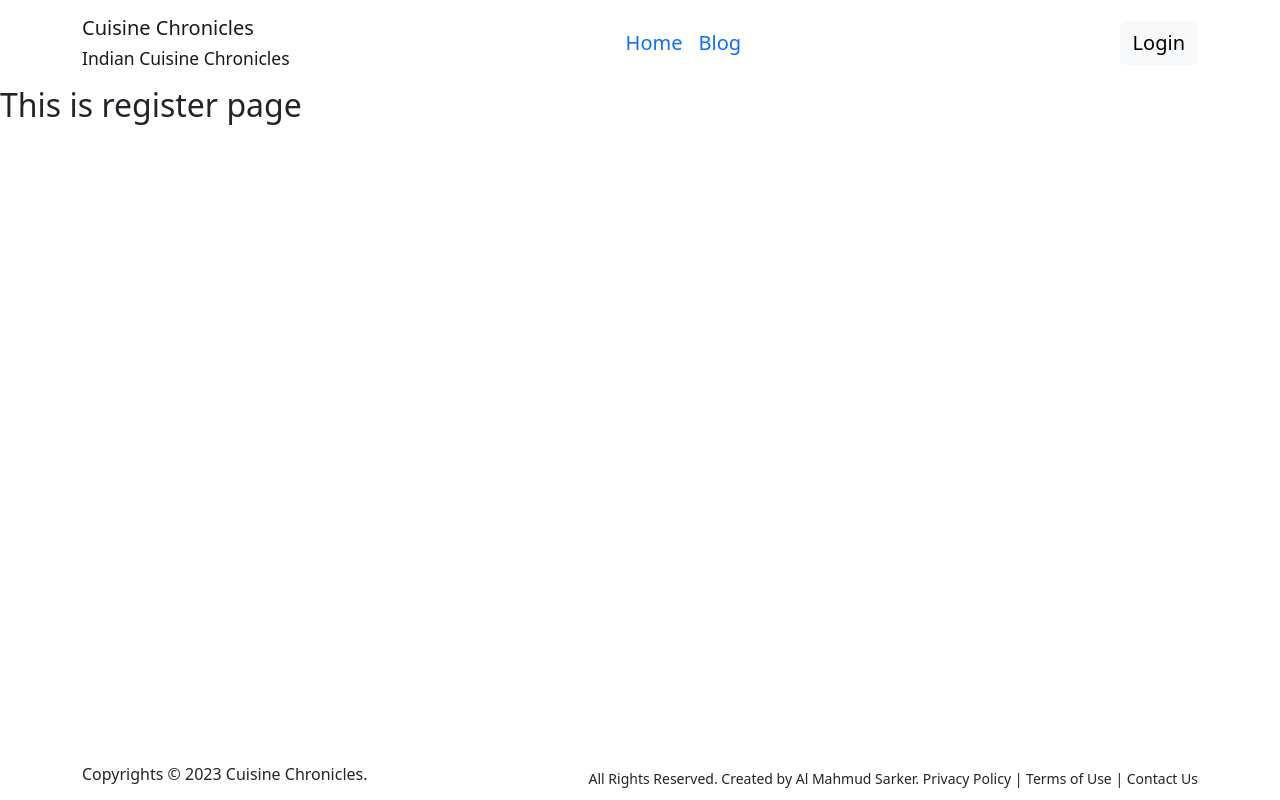
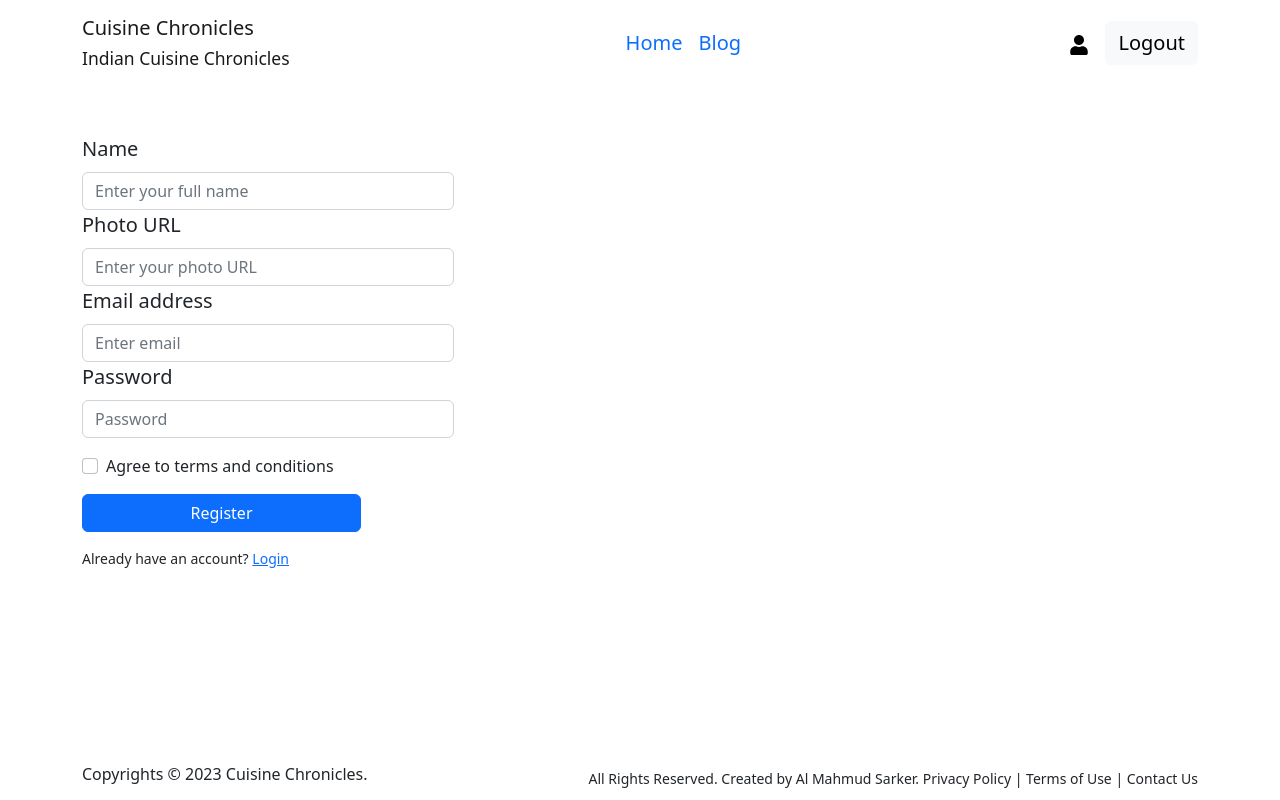
Before and after one commit to almahmudsarker/Cuisine-Chronicles-Client, a React (Vite) app: page /register in a window 1280 px wide. Built offline with nearby package versions, Linux system fonts and the light colour scheme.

Commit message:
login & register done

```diff
--- a/package.json
+++ b/package.json
@@ -12,12 +12,14 @@
   "dependencies": {
     "bootstrap": "^5.2.3",
     "firebase": "^9.21.0",
+    "formik": "^2.2.9",
     "localforage": "^1.10.0",
     "match-sorter": "^6.3.1",
     "react": "^18.2.0",
     "react-bootstrap": "^2.7.4",
     "react-dom": "^18.2.0",
     "react-fast-marquee": "^1.5.2",
+    "react-icons": "^4.8.0",
     "react-router-dom": "^6.11.0",
     "sort-by": "^1.2.0"
   },
--- a/src/components/Header/Header.jsx
+++ b/src/components/Header/Header.jsx
@@ -1,10 +1,14 @@
-import React, { useEffect, useState } from "react";
+import React, { useContext, useEffect, useState } from "react";
 import { Button, Container } from 'react-bootstrap';
 import Navbar from "react-bootstrap/Navbar";
 import { Link, useLocation } from "react-router-dom";
 import "./Header.css";
+import { AuthContext } from "../../providers/AuthProvider";
+import { FaUser } from "react-icons/fa";
 
 const Header = () => {
+
+  const {user} =useContext(AuthContext);
 
   const location = useLocation();
     const [url, setUrl] = useState(null);
@@ -16,7 +20,9 @@ const Header = () => {
     <Navbar expand="lg" variant="light" bg="transparent" sticky="top">
       <Container>
         <Navbar.Brand href="/">
-          Cuisine Chronicles<br/><small className="fw-light">Indian Cuisine Chronicles</small>
+          Cuisine Chronicles
+          <br />
+          <small className="fw-light">Indian Cuisine Chronicles</small>
         </Navbar.Brand>
         <Navbar.Toggle aria-controls="basic-navbar-nav" />
         <Navbar.Collapse id="basic-navbar-nav">
@@ -48,19 +54,48 @@ const Header = () => {
               Blog
             </Link>
           </div>
-          <Button variant="light">
+          {user && (
             <Link
+              className="p-3"
               style={{
                 textDecoration: "none",
                 fontSize: "20px",
                 fontWeight: "400",
                 color: "black",
               }}
-              to="/login"
             >
-              Login
+              <FaUser />
             </Link>
-          </Button>
+          )}
+          {user ? (
+            <Button variant="light">
+              <Link
+                style={{
+                  textDecoration: "none",
+                  fontSize: "20px",
+                  fontWeight: "400",
+                  color: "black",
+                }}
+                to="/login"
+              >
+                Logout
+              </Link>
+            </Button>
+          ) : (
+            <Button variant="light">
+              <Link
+                style={{
+                  textDecoration: "none",
+                  fontSize: "20px",
+                  fontWeight: "400",
+                  color: "black",
+                }}
+                to="/login"
+              >
+                Login
+              </Link>
+            </Button>
+          )}
         </Navbar.Collapse>
       </Container>
     </Navbar>
--- a/src/components/Registration/Login/Login.jsx
+++ b/src/components/Registration/Login/Login.jsx
@@ -1,11 +1,66 @@
-import React from 'react';
+import React, { useState } from "react";
+import { Container } from "react-bootstrap";
+import Button from "react-bootstrap/Button";
+import Col from "react-bootstrap/Col";
+import Form from "react-bootstrap/Form";
+import { Link } from "react-router-dom";
 
 const Login = () => {
-    return (
-        <div>
-           <h2>This is login page</h2>
-        </div>
-    );
+  const [validated, setValidated] = useState(false);
+
+  const handleSubmit = (event) => {
+    const form = event.currentTarget;
+    if (form.checkValidity() === false) {
+      event.preventDefault();
+      event.stopPropagation();
+    }
+
+    setValidated(true);
+  };
+
+  return (
+    <Container>
+      <Form
+        className="mx-auto mt-5"
+        noValidate
+        validated={validated}
+        onSubmit={handleSubmit}
+      >
+        <Col className="mb-3">
+          <Form.Group as={Col} md="4" controlId="formBasicEmail">
+            <Form.Label className="fs-5">Email address</Form.Label>
+            <Form.Control type="email" placeholder="Enter email" required />
+            <Form.Control.Feedback>valid!</Form.Control.Feedback>
+          </Form.Group>
+          <Form.Group as={Col} md="4" controlId="formBasicPassword">
+            <Form.Label className="fs-5">Password</Form.Label>
+            <Form.Control
+              type="password"
+              placeholder="Password"
+              required
+              pattern="(?=.*[a-z]).{8,}"
+              title="Must contain at least one number and one uppercase and lowercase letter, and at least 8 or more characters"
+            />
+            <Form.Control.Feedback>Strength good!</Form.Control.Feedback>
+          </Form.Group>
+        </Col>
+        <Form.Group className="mb-3">
+          <Form.Check
+            required
+            label="Agree to terms and conditions"
+            feedback="You must agree before submitting."
+            feedbackType="invalid"
+          />
+        </Form.Group>
+        <Button className="w-25" type="submit">
+          Login
+        </Button>
+        <small className="d-block mt-3">
+          Don't have an account? <Link to="/register">Register</Link>
+        </small>
+      </Form>
+    </Container>
+  );
 };
 
 export default Login;
--- a/src/components/Registration/Register/Register.jsx
+++ b/src/components/Registration/Register/Register.jsx
@@ -1,11 +1,85 @@
-import React from 'react';
+import React, { useState } from "react";
+import { Container } from "react-bootstrap";
+import Button from "react-bootstrap/Button";
+import Col from "react-bootstrap/Col";
+import Form from "react-bootstrap/Form";
+import { Link } from "react-router-dom";
 
 const Register = () => {
-    return (
-        <div>
-            <h2>This is register page</h2>
-        </div>
-    );
+  const [validated, setValidated] = useState(false);
+
+  const handleSubmit = (event) => {
+    const form = event.currentTarget;
+    if (form.checkValidity() === false) {
+      event.preventDefault();
+      event.stopPropagation();
+    }
+
+    setValidated(true);
+  };
+  return (
+    <Container>
+      <Form
+        className="mx-auto mt-5"
+        noValidate
+        validated={validated}
+        onSubmit={handleSubmit}
+      >
+        <Col className="mb-3">
+          <Form.Group as={Col} md="4" controlId="validationCustom01">
+            <Form.Label className="fs-5">Name</Form.Label>
+            <Form.Control
+              required
+              type="text"
+              placeholder="Enter your full name"
+            />
+            <Form.Control.Feedback>Looks good!</Form.Control.Feedback>
+          </Form.Group>
+          <Form.Group as={Col} md="4" controlId="validationCustom02">
+            <Form.Label className="fs-5">Photo URL</Form.Label>
+            <Form.Control
+              required
+              type="text"
+              placeholder="Enter your photo URL"
+            />
+            <Form.Control.Feedback>Looks good!</Form.Control.Feedback>
+          </Form.Group>
+          <Form.Group as={Col} md="4" controlId="formBasicEmail">
+            <Form.Label className="fs-5">Email address</Form.Label>
+            <Form.Control type="email" placeholder="Enter email" required />
+            <Form.Control.Feedback className="text-muted">
+              looks valid!
+            </Form.Control.Feedback>
+          </Form.Group>
+          <Form.Group as={Col} md="4" controlId="formBasicPassword">
+            <Form.Label className="fs-5">Password</Form.Label>
+            <Form.Control
+              type="password"
+              placeholder="Password"
+              required
+              pattern="(?=.*[a-z]).{8,}"
+              title="Must contain at least one number and one uppercase and lowercase letter, and at least 8 or more characters"
+            />
+            <Form.Control.Feedback>Strength good!</Form.Control.Feedback>
+          </Form.Group>
+        </Col>
+        <Form.Group className="mb-3">
+          <Form.Check
+            required
+            label="Agree to terms and conditions"
+            feedback="You must agree before submitting."
+            feedbackType="invalid"
+          />
+        </Form.Group>
+        <Button className="w-25" type="submit">
+          Register
+        </Button>
+      </Form>
+      <small className="d-block mt-3">
+        Already have an account? <Link to="/login">Login</Link>
+      </small>
+    </Container>
+  );
 };
 
 export default Register;
--- /dev/null
+++ b/src/firebase/firebase.config.js
@@ -0,0 +1,19 @@
+// Import the functions you need from the SDKs you need
+import { initializeApp } from "firebase/app";
+// TODO: Add SDKs for Firebase products that you want to use
+// https://firebase.google.com/docs/web/setup#available-libraries
+
+// Your web app's Firebase configuration
+const firebaseConfig = {
+  apiKey: "AIzaSyDbSamEsCqRRXQgcL4DWI2XhR90TOviJ3E",
+  authDomain: "cuisine-chronicles.firebaseapp.com",
+  projectId: "cuisine-chronicles",
+  storageBucket: "cuisine-chronicles.appspot.com",
+  messagingSenderId: "222987590676",
+  appId: "1:222987590676:web:9598c2da503580973cdb01",
+};
+
+// Initialize Firebase
+const app = initializeApp(firebaseConfig);
+
+export default app;
--- a/src/main.jsx
+++ b/src/main.jsx
@@ -10,6 +10,7 @@ import Home from './Home/Home';
 import Blog from "./components/Blog/Blog";
 import Login from "./components/Registration/Login/Login";
 import Register from "./components/Registration/Register/Register";
+import AuthProvider from './providers/AuthProvider.jsx';
 
 const router = createBrowserRouter([
   {
@@ -41,6 +42,8 @@ const router = createBrowserRouter([
 
 ReactDOM.createRoot(document.getElementById("root")).render(
   <React.StrictMode>
-    <RouterProvider router={router} />
+    <AuthProvider>
+      <RouterProvider router={router} />
+    </AuthProvider>
   </React.StrictMode>
 );
--- /dev/null
+++ b/src/providers/AuthProvider.jsx
@@ -0,0 +1,17 @@
+import React, { createContext } from 'react';
+import { getAuth } from "firebase/auth";
+import app from '../firebase/firebase.config';
+
+export const AuthContext = createContext(null);
+const auth = getAuth(app);
+const AuthProvider = ({children}) => {
+    const user = {displayName: "Test User"}
+    const authInfo = {user};
+    return (
+        <AuthContext.Provider value={authInfo}>
+            {children}
+        </AuthContext.Provider>
+    );
+};
+
+export default AuthProvider;
```
Also changed, not shown: 1 other file (tests, documents, lock files or other folders).
